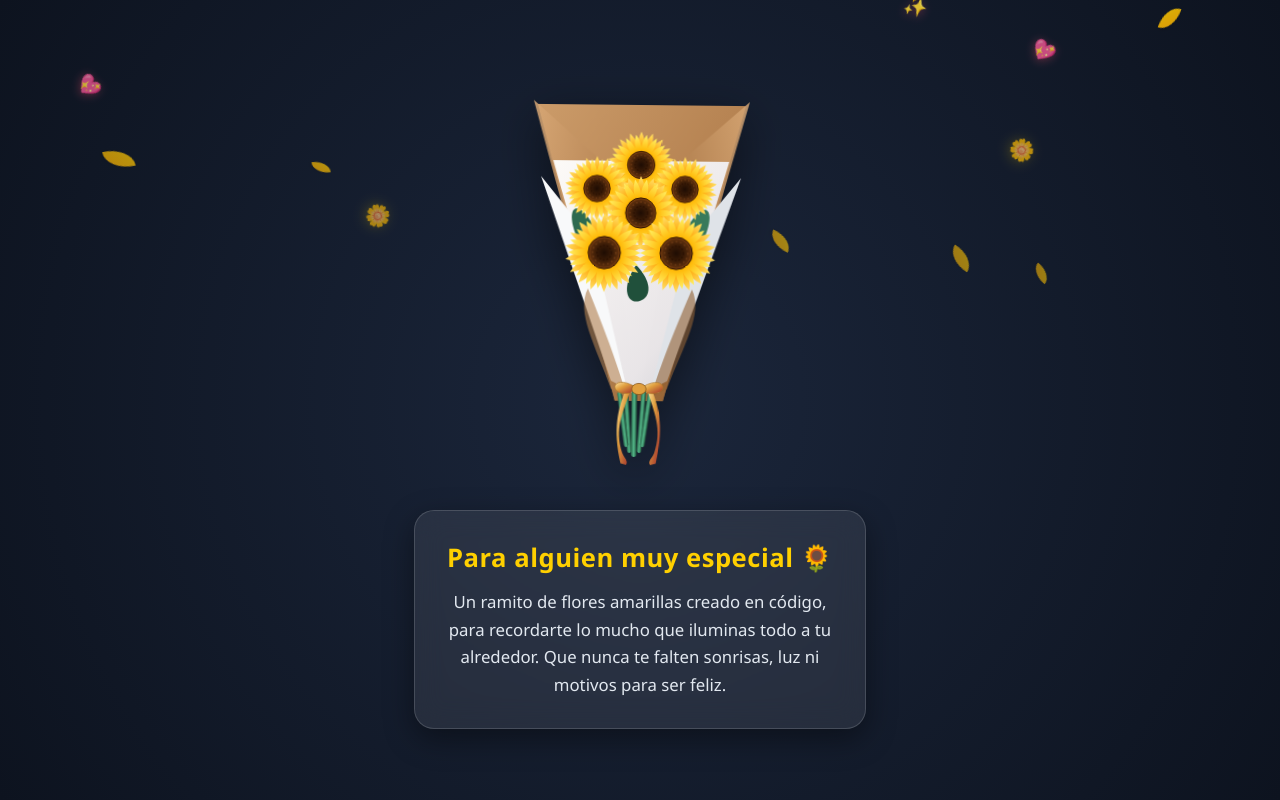
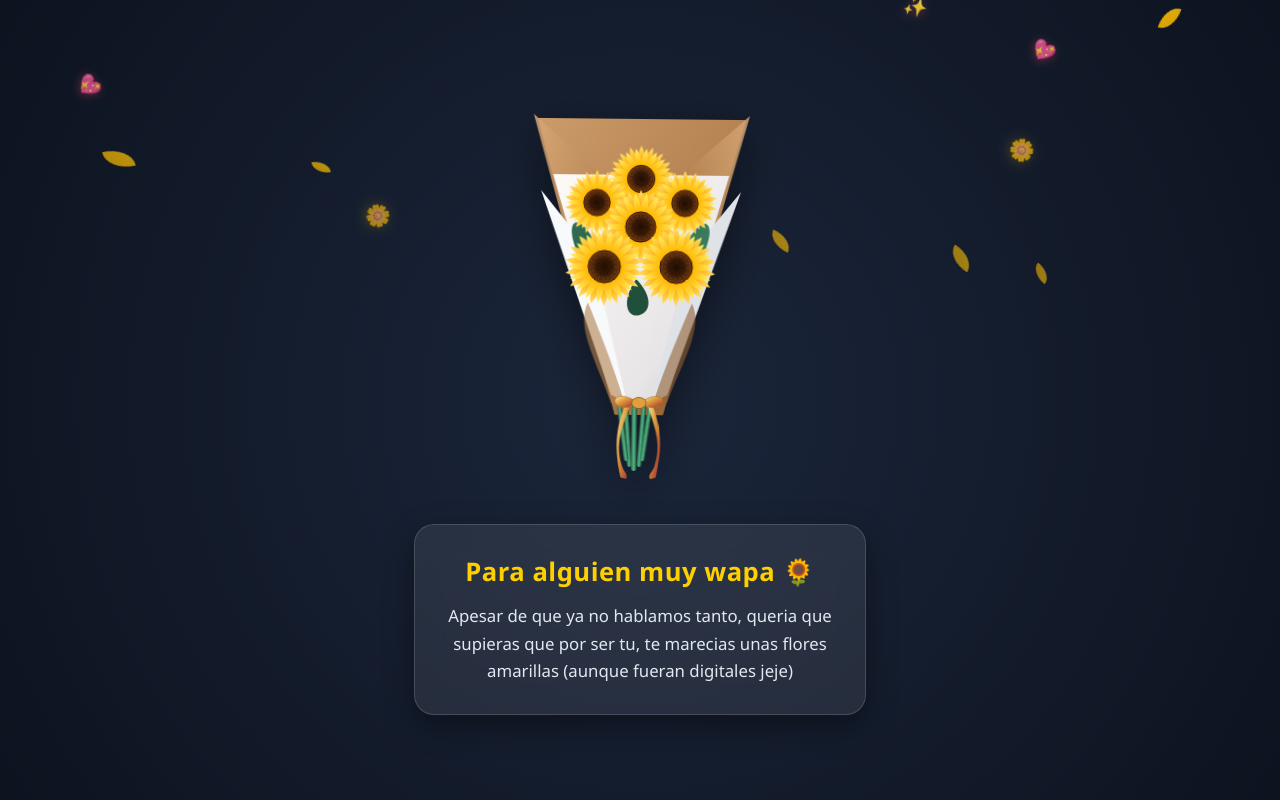
Before and after one commit to Kevinb1103/Flor_Amarilla, a plain HTML site: page index.html in a window 1280 px wide. Both pictures are taken after a click on the button "Abrir sorpresa ✨". Drawn offline with Linux system fonts and the light colour scheme.

Commit message:
Detallado

```diff
--- a/index.html
+++ b/index.html
@@ -331,10 +331,9 @@
 
       <!-- Dedicatoria -->
       <div class="card-text">
-        <h1>Para alguien muy especial 🌻</h1>
+        <h1>Para alguien muy wapa 🌻</h1>
         <p>
-          Un ramito de flores amarillas creado en código, para recordarte lo mucho que iluminas todo a tu alrededor.
-          Que nunca te falten sonrisas, luz ni motivos para ser feliz.
+          Apesar de que ya no hablamos tanto, queria que supieras que por ser tu, te marecias unas flores amarillas (aunque fueran digitales jeje)
         </p>
       </div>
     </div>
```
